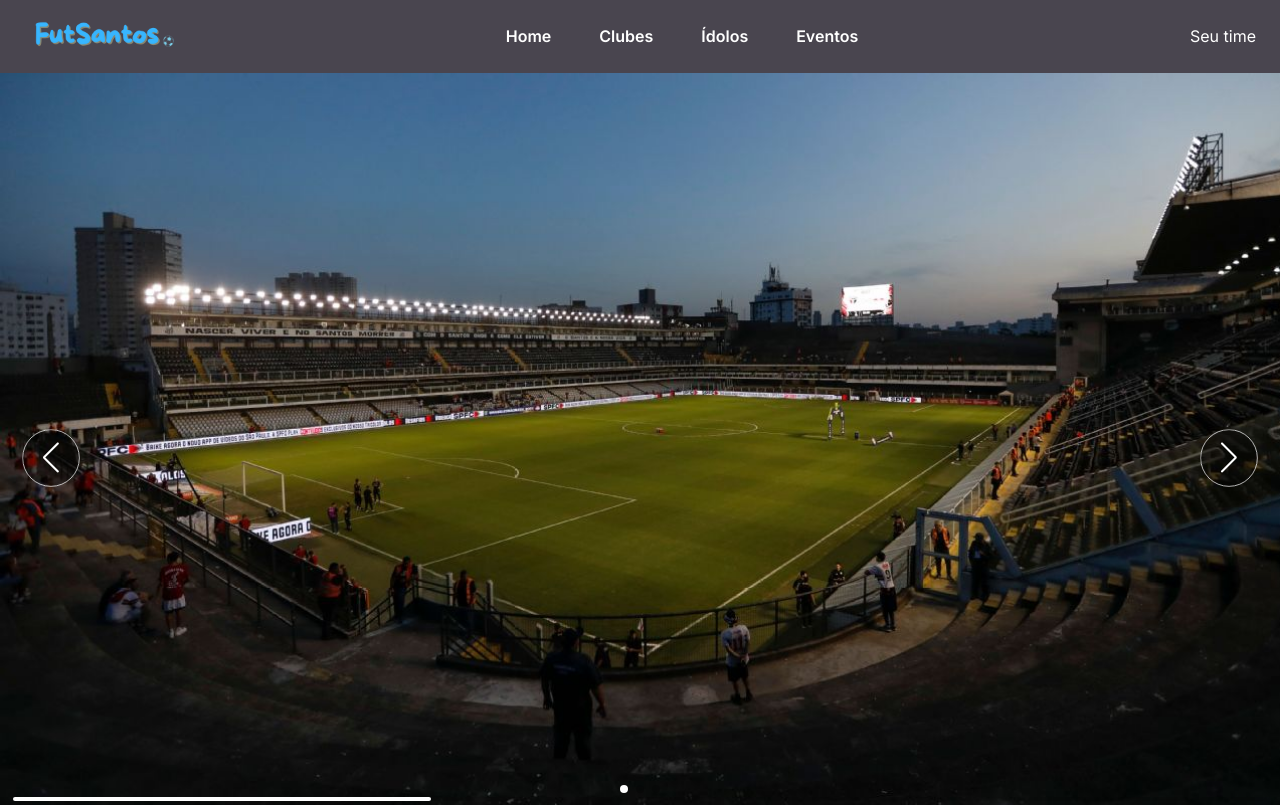
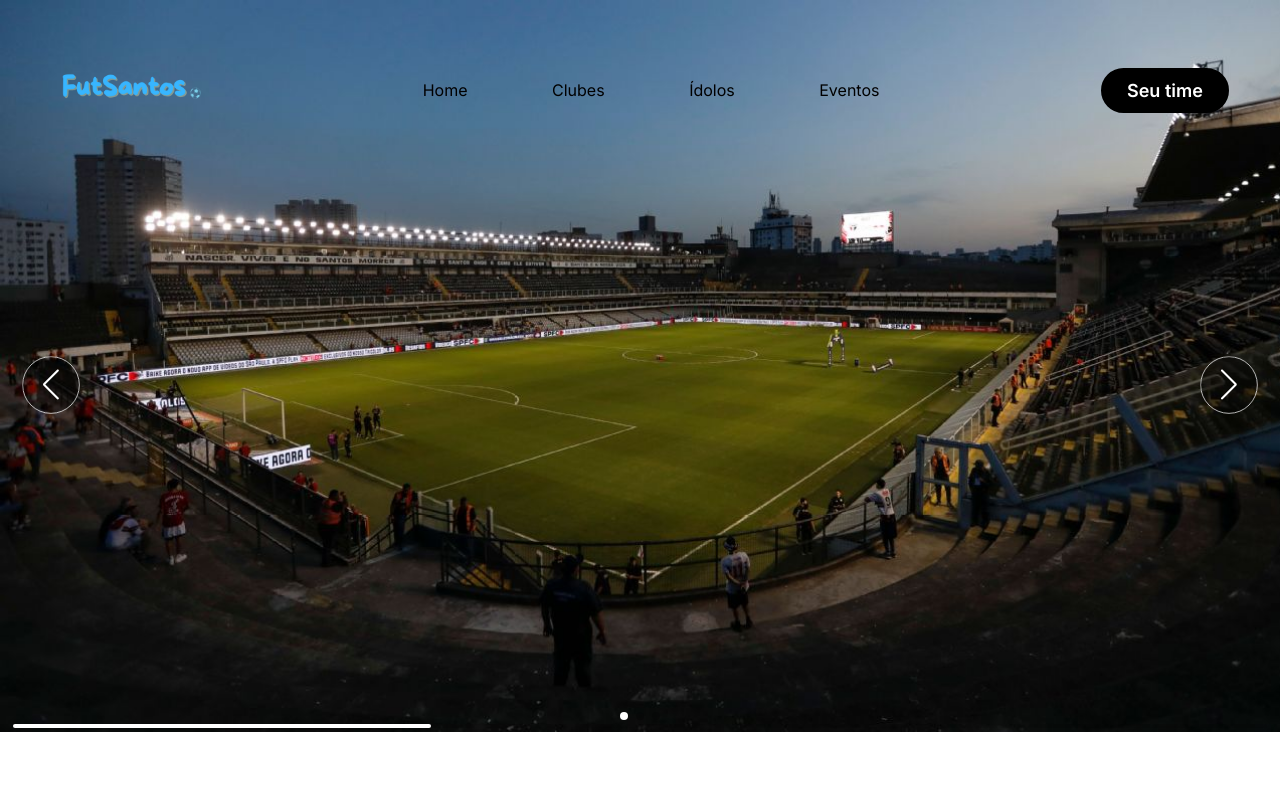
Before and after one commit to ScryptRG/futsantos, a plain HTML site: page index.html in a window 1280 px wide. Shown: the top 807 px of the page. Drawn offline with nearby package versions, Linux system fonts and the light colour scheme; grey boxes are pictures that could not be loaded.

Commit message:
navbar transparente

```diff
--- /dev/null
+++ b/assets/menu.js
@@ -0,0 +1,4 @@
+window.addEventListener("scroll", function(){
+    let header = document.querySelector('#header');
+    header.classList.toggle('rolagem', window.scrollY > 0)
+})
--- a/assets/style.css
+++ b/assets/style.css
@@ -8,15 +8,65 @@
   font: inherit;
 }
 
-button {
-  border: none;
-  background: none;
+.button {
   cursor: pointer;
+  position: relative;
+  padding: 10px 24px;
+  font-size: 18px;
+  color: #fff;
+  border: 2px solid #000;
+  border-radius: 34px;
+  background-color: #000;
+  font-weight: 600;
+  transition: all 0.3s cubic-bezier(0.23, 1, 0.320, 1);
+  overflow: hidden;
+}
+
+.button::before {
+  content: '';
+  position: absolute;
+  inset: 0;
+  margin: auto;
+  width: 50px;
+  height: 50px;
+  border-radius: inherit;
+  scale: 0;
+  z-index: -1;
+  background-color: #fff;
+  transition: all 0.6s cubic-bezier(0.23, 1, 0.320, 1);
+}
+
+.button:hover::before {
+  scale: 3;
+}
+
+.button:hover {
+  color: #212121;
+  scale: 1.1;
+  box-shadow: 0 0px 20px rgba(193, 163, 98,0.4);
+}
+
+.button:active {
+  scale: 1;
+}
+
+button{
+  cursor: pointer;
+
+}
+
+header a:hover{
+color: #fff;
+}
+
+header a{
+  transition: ease 300ms;
 }
 
 a {
   text-decoration: none;
   color: inherit;
+
 }
 
 /* Custom styles */
@@ -25,25 +75,55 @@ body {
   font-family: "Inter", sans-serif;
 }
 
-header {
+.container{
+  max-width: 1280px;
+  margin: auto;
+}
+
+.flex{
   display: flex;
   align-items: center;
   justify-content: space-between;
-  background-color: #49454f;
-  color: #fff;
-  padding: 0.5em 1.5rem;
 }
 
-header button {
-  color: #fff;
+header{
+  position: fixed;
+  width: 100%;
+  padding: 60px 4%;
+  z-index: 2;
+  transition: all 0.6s cubic-bezier(0.23, 1, 0.320, 1);
 }
 
-ul {
-  display: flex;
-  gap: 3rem;
+header.rolagem{
+  background-color: #000;
+  color: #fff;
+  padding: 20px 4%;
+
+
+}
+
+header.rolagem button{
+  color: #000;
+  background-color: #fff;
+
+
+}
+
+
+header img{
+  width: 150px;
+}
+
+header ul{
   list-style: none;
-  font-weight: 600;
+
 }
+
+header li {
+  display: inline-block;
+  margin: 0 40px;
+}
+
 
 h1 {
   font-weight: 600;
--- a/index.html
+++ b/index.html
@@ -13,11 +13,13 @@
     <title>FutSantos</title>
   </head>
   <body>
-    <header>
-      <img
+    <header id="header">
+      <div class="container">
+      <div class="flex">
+        <a href="index.html"><img
         src="/assets/images/Logotipo empresa de programação sistemas e tecnologia.png"
         width="150"
-        alt="Logo de FutSantos" />
+        alt="Logo de FutSantos" /></a>
       <nav>
         <ul>
           <li><a href="#">Home</a></li>
@@ -25,8 +27,10 @@
           <li><a href="#">Ídolos</a></li>
           <li><a href="#">Eventos</a></li>
         </ul>
-      </nav>
-      <button>Seu time</button>
+      </nav><div >
+        <button class="button">Seu time</button></div>
+      </div>
+    </div>
     </header>
 
     <div class="swiper">
@@ -90,5 +94,6 @@
     </main>
 
     <script src="/assets/swiper.js"></script>
+    <script src="/assets/menu.js"></script>
   </body>
 </html>
```
